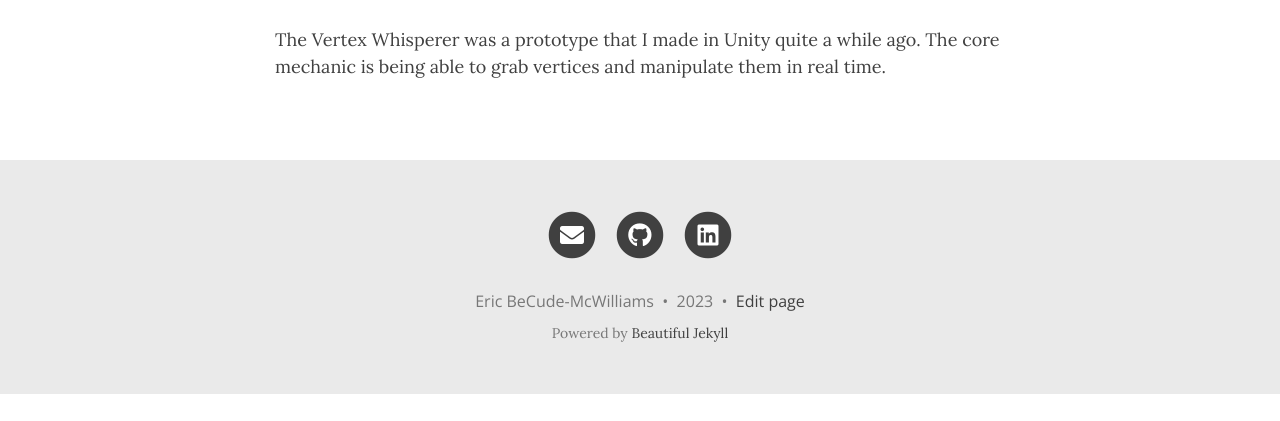
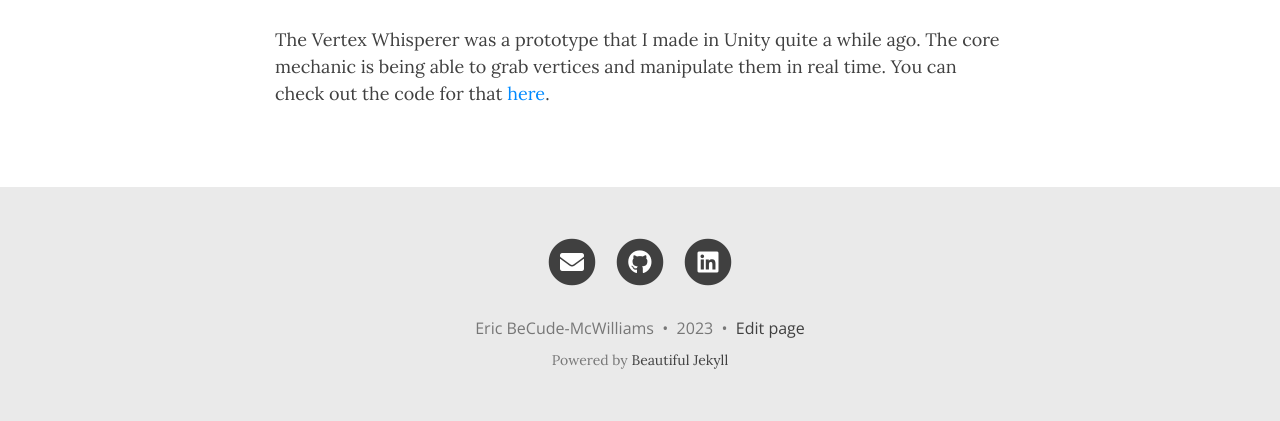
Before and after one commit to ElysRealm/elysrealm.github.io, a Jekyll site: the page built from portfolio.md, in a window 1280 px wide and 900 px high, scrolled down 852 px, cut to the strip 479-900 px from the top of the window. Built offline with Jekyll 4.4.1, drawn with Linux system fonts in a browser that asks for light colours; nearby versions of some CDN libraries; comment, search, counter and statistics services are not loaded; before the commit the page ends 1725 px from its top, so only the background shows below that.

Commit message:
Update portfolio.md
add link to tvw repo

```diff
--- a/portfolio.md
+++ b/portfolio.md
@@ -15,4 +15,4 @@ Stay Focused is a simple console application that looks at what program you are
 
 <img src="https://i.imgur.com/IZzWRvk.gif" width="400" height="400" />
 
-The Vertex Whisperer was a prototype that I made in Unity quite a while ago. The core mechanic is being able to grab vertices and manipulate them in real time.
+The Vertex Whisperer was a prototype that I made in Unity quite a while ago. The core mechanic is being able to grab vertices and manipulate them in real time. You can check out the code for that [here](https://github.com/ElysRealm/The-Vertex-Whisperer-Core-Manipulator-Code).
```
